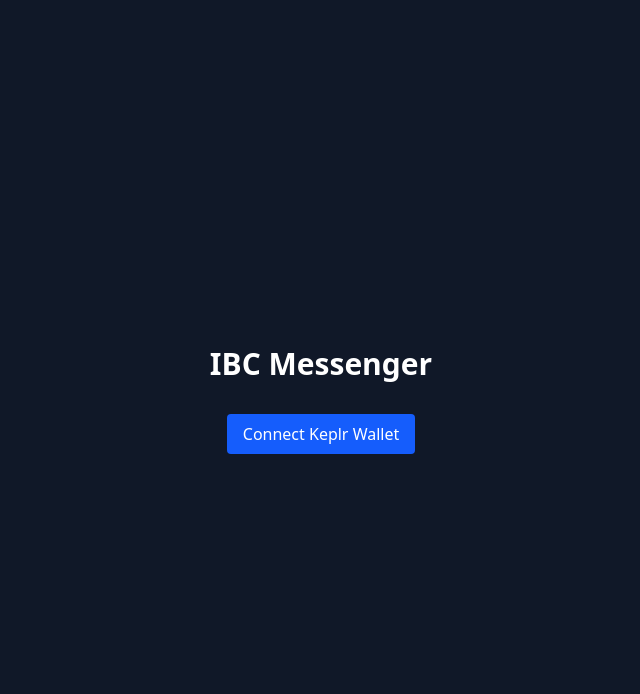
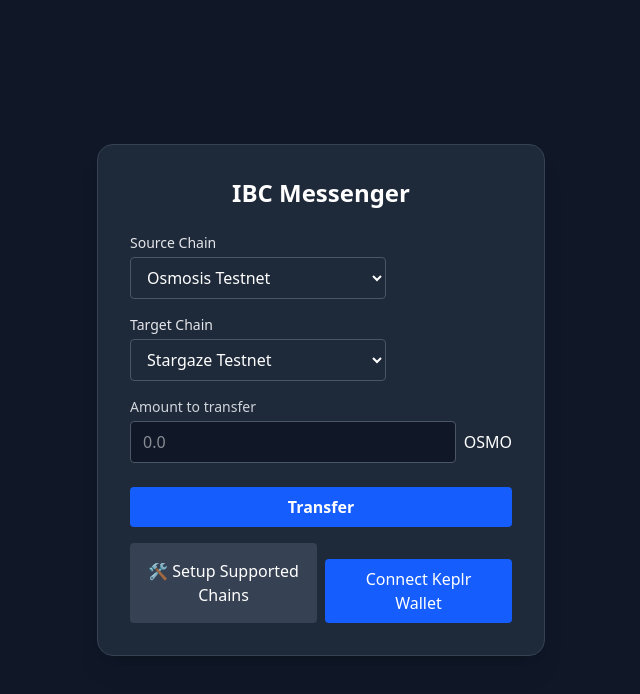
Before and after one commit to joaquinalvarezdev/ibc-messenger, a React (Vite) app: page / in a window 1280 px wide. Shown: the top 694 px of the page, without its empty margins (319-959 px from the left). Built offline with nearby package versions, Linux system fonts and the light colour scheme.

Commit message:
tweaking ui, no functionallity yet

```diff
--- a/src/App.tsx
+++ b/src/App.tsx
@@ -1,10 +1,76 @@
+import { useState } from "react";
+import ChainSelector from "./components/ChainSelector";
 import WalletConnect from "./components/WalletConnect";
+import SuggestChainButton from "./components/SuggestChainButton";
+import { CHAINS } from "./utils/chains";
 
 export default function App() {
+  const [sourceChain, setSourceChain] = useState("osmo-test-5");
+  const [targetChain, setTargetChain] = useState("elgafar-1");
+  const [showSetupModal, setShowSetupModal] = useState(false);
+  const sourceInfo = CHAINS.find((c) => c.chainId === sourceChain);
+  const tokenDenom = sourceInfo?.denom.replace("u", "").toUpperCase();
+  const [amount, setAmount] = useState("");
+
   return (
-    <div className="min-h-screen bg-gray-900 text-white flex flex-col items-center justify-center">
-      <h1 className="text-3xl font-bold mb-4">IBC Messenger</h1>
-      <WalletConnect />
+    <div className="min-h-screen flex items-center justify-center bg-gray-900 text-white px-4">
+      <div className="bg-gray-800 border border-gray-700 rounded-2xl p-8 w-full max-w-md shadow-xl">
+        <h1 className="text-2xl font-bold text-center mb-6">IBC Messenger</h1>
+
+        <ChainSelector label="Source Chain" value={sourceChain} onChange={setSourceChain} />
+        <ChainSelector label="Target Chain" value={targetChain} onChange={setTargetChain} />
+
+        <div className="mt-4">
+          <label className="text-sm mb-1 block text-gray-300">Amount to transfer</label>
+          <div className="flex items-center gap-2">
+            <input
+              type="number"
+              min="0"
+              step="any"
+              value={amount}
+              onChange={(e) => setAmount(e.target.value)}
+              className="bg-gray-900 border border-gray-600 text-white px-3 py-2 rounded w-full"
+              placeholder="0.0"
+            />
+            <span className="text-white font-medium">{tokenDenom || "TOKEN"}</span>
+          </div>
+        </div>
+
+        <button className="mt-6 w-full bg-blue-600 hover:bg-blue-700 text-white font-semibold py-2 rounded transition">
+          Transfer
+        </button>
+
+        <div className="flex justify-between mt-4 gap-2">
+          <button
+            onClick={() => setShowSetupModal(true)}
+            className="w-full bg-gray-700 hover:bg-gray-600 text-white py-2 rounded"
+          >
+            🛠️ Setup Supported Chains
+          </button>
+          <div className="w-full">
+            <WalletConnect chainId={sourceChain} />
+          </div>
+        </div>
+      </div>
+
+      {showSetupModal && (
+        <div className="fixed inset-0 bg-black bg-opacity-70 flex items-center justify-center z-50">
+          <div className="bg-gray-800 p-6 rounded-xl w-80 border border-gray-600">
+            <h2 className="text-xl font-semibold mb-4 text-center">Setup Chains</h2>
+            {CHAINS.map((chain) => (
+              <div key={chain.chainId} className="mb-2">
+                <SuggestChainButton chain={chain} />
+              </div>
+            ))}
+            <button
+              className="mt-4 w-full bg-red-500 hover:bg-red-600 text-white px-4 py-2 rounded"
+              onClick={() => setShowSetupModal(false)}
+            >
+              Close
+            </button>
+          </div>
+        </div>
+      )}
     </div>
   );
 }
--- /dev/null
+++ b/src/components/ChainSelector.tsx
@@ -0,0 +1,26 @@
+import { CHAINS, ChainOption } from "../utils/chains";
+
+interface Props {
+  label: string;
+  value: string;
+  onChange: (chainId: string) => void;
+}
+
+export default function ChainSelector({ label, value, onChange }: Props) {
+  return (
+    <div className="mb-4">
+      <label className="block text-sm font-medium text-gray-200 mb-1">{label}</label>
+      <select
+        value={value}
+        onChange={(e) => onChange(e.target.value)}
+        className="bg-gray-800 text-white border border-gray-600 rounded px-3 py-2 w-64"
+      >
+        {CHAINS.map((chain) => (
+          <option key={chain.chainId} value={chain.chainId}>
+            {chain.name}
+          </option>
+        ))}
+      </select>
+    </div>
+  );
+}
--- /dev/null
+++ b/src/components/SuggestChainButton.tsx
@@ -0,0 +1,81 @@
+import { useState, useEffect } from "react";
+import { ChainOption } from "../utils/chains";
+import { isChainAvailable } from "../utils/keplr";
+
+interface Props {
+  chain: ChainOption;
+}
+
+export default function SuggestChainButton({ chain }: Props) {
+  const [alreadyAdded, setAlreadyAdded] = useState(false);
+
+  useEffect(() => {
+    isChainAvailable(chain.chainId).then(setAlreadyAdded);
+  }, [chain.chainId]);
+
+  const suggestChain = async () => {
+    if (!window.keplr || !window.keplr.experimentalSuggestChain) {
+      alert("Keplr extension not found or does not support chain suggestion.");
+      return;
+    }
+
+    try {
+      await window.keplr.experimentalSuggestChain({
+        chainId: chain.chainId,
+        chainName: chain.name,
+        rpc: chain.rpc,
+        rest: chain.rest,
+        bip44: { coinType: 118 },
+        bech32Config: {
+          bech32PrefixAccAddr: chain.prefix,
+          bech32PrefixAccPub: `${chain.prefix}pub`,
+          bech32PrefixValAddr: `${chain.prefix}valoper`,
+          bech32PrefixValPub: `${chain.prefix}valoperpub`,
+          bech32PrefixConsAddr: `${chain.prefix}valcons`,
+          bech32PrefixConsPub: `${chain.prefix}valconspub`,
+        },
+        currencies: [
+          {
+            coinDenom: chain.prefix.toUpperCase(),
+            coinMinimalDenom: chain.denom,
+            coinDecimals: 6,
+          },
+        ],
+        feeCurrencies: [
+          {
+            coinDenom: chain.prefix.toUpperCase(),
+            coinMinimalDenom: chain.denom,
+            coinDecimals: 6,
+            gasPriceStep: {
+              low: 0.01,
+              average: 0.025,
+              high: 0.04,
+            },
+          },
+        ],
+        stakeCurrency: {
+          coinDenom: chain.prefix.toUpperCase(),
+          coinMinimalDenom: chain.denom,
+          coinDecimals: 6,
+        },
+        features: ["stargate", "ibc-transfer"],
+      });
+
+      alert(`✅ ${chain.name} added to Keplr!`);
+    } catch (err) {
+      console.error(err);
+      alert(`❌ Failed to add ${chain.name}. See console.`);
+    }
+  };
+
+  return alreadyAdded ? (
+    <p className="text-green-400 text-sm text-center">✅ {chain.name} already added</p>
+  ) : (
+    <button
+      onClick={suggestChain}
+      className="w-full bg-blue-600 hover:bg-blue-700 text-white font-medium px-4 py-2 rounded transition"
+    >
+      Add {chain.name} to Keplr
+    </button>
+  );
+}
--- a/src/components/WalletConnect.tsx
+++ b/src/components/WalletConnect.tsx
@@ -1,8 +1,10 @@
-import { useEffect, useState } from "react";
+import { useState } from "react";
 
-const CHAIN_ID = "osmo-test-5";
+interface Props {
+  chainId: string;
+}
 
-export default function WalletConnect() {
+export default function WalletConnect({ chainId }: Props) {
   const [address, setAddress] = useState<string | null>(null);
   const [error, setError] = useState<string | null>(null);
 
@@ -13,8 +15,8 @@ export default function WalletConnect() {
         return;
       }
 
-      await window.keplr.enable(CHAIN_ID);
-      const offlineSigner = window.keplr.getOfflineSigner(CHAIN_ID);
+      await window.keplr.enable(chainId);
+      const offlineSigner = window.keplr.getOfflineSigner(chainId);
       const accounts = await offlineSigner.getAccounts();
 
       setAddress(accounts[0].address);
--- /dev/null
+++ b/src/utils/chains.ts
@@ -0,0 +1,27 @@
+export interface ChainOption {
+  name: string;
+  chainId: string;
+  rpc: string;
+  rest: string;
+  denom: string;
+  prefix: string;
+}
+
+export const CHAINS: ChainOption[] = [
+  {
+    name: "Osmosis Testnet",
+    chainId: "osmo-test-5",
+    rpc: "https://rpc.testnet.osmosis.zone",
+    rest: "https://lcd.testnet.osmosis.zone",
+    denom: "uosmo",
+    prefix: "osmo",
+  },
+  {
+    name: "Stargaze Testnet",
+    chainId: "elgafar-1",
+    rpc: "https://rpc.elgafar-1.stargaze-apis.com",
+    rest: "https://rest.elgafar-1.stargaze-apis.com",
+    denom: "ustars",
+    prefix: "stars",
+  },
+];
--- /dev/null
+++ b/src/utils/keplr.ts
@@ -0,0 +1,8 @@
+export const isChainAvailable = async (chainId: string): Promise<boolean> => {
+  try {
+    await window.keplr?.enable(chainId);
+    return true;
+  } catch {
+    return false;
+  }
+};
```
